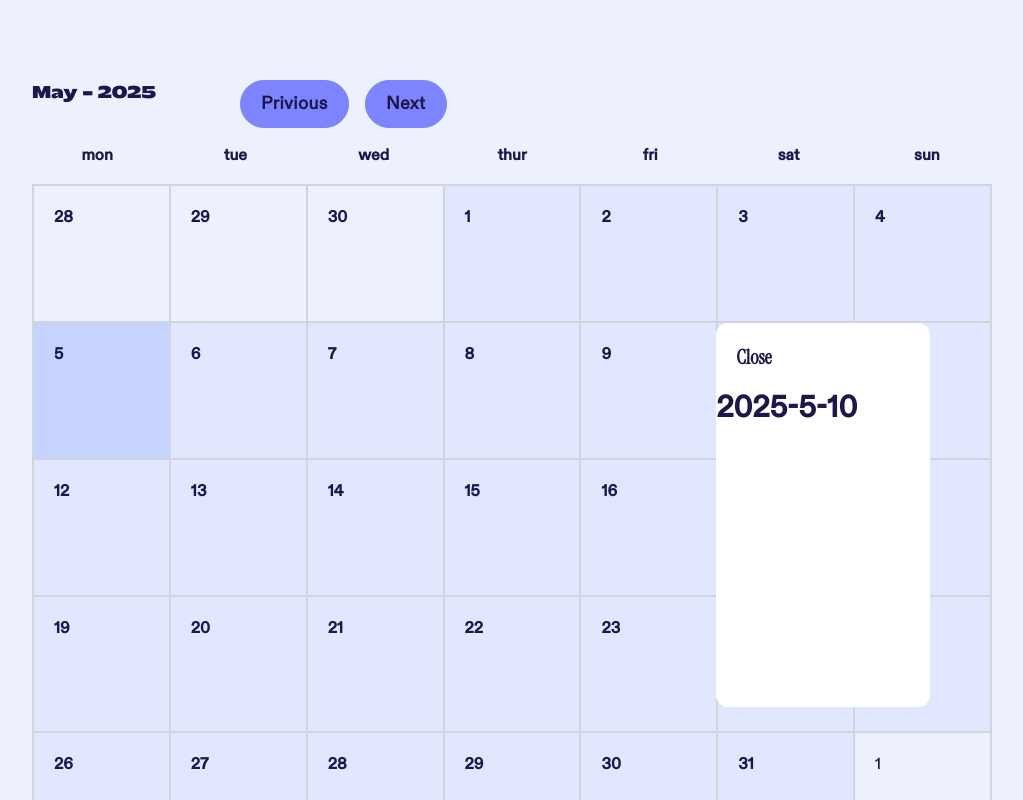
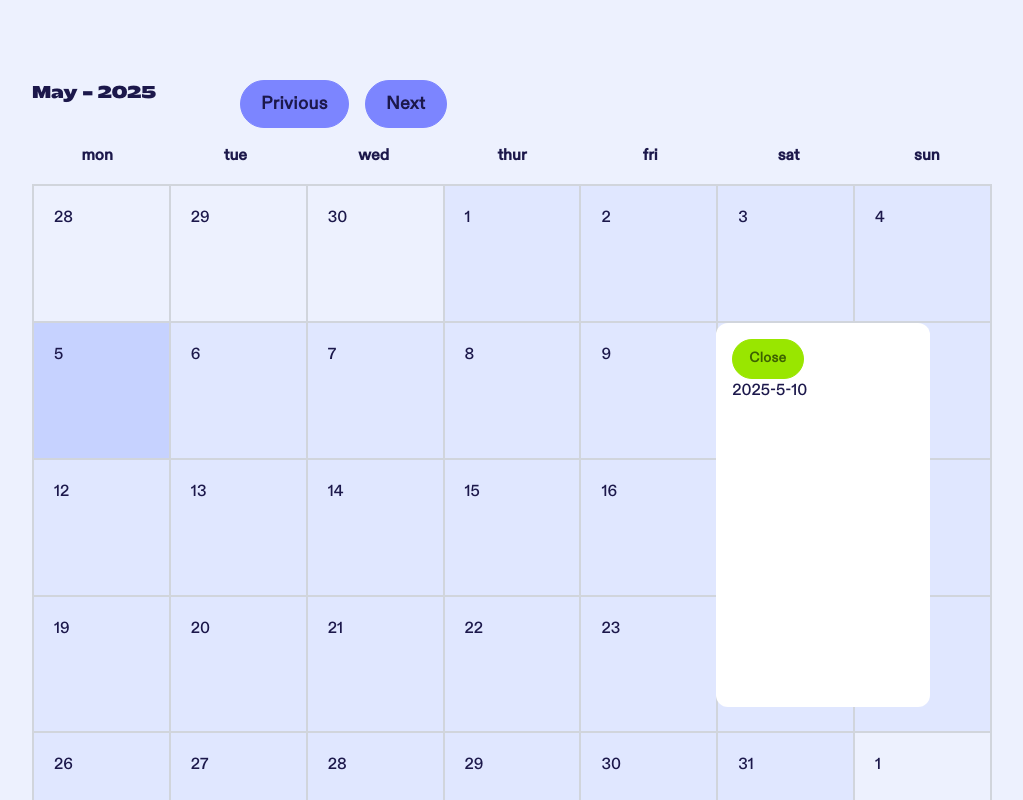
Before and after one commit to Hampus2001/mera, a Next.js app in the folder frontend/: page /schedulePage in a window 1280 px wide. Both pictures are taken after a click on the button "10". Shown: the top 800 px of the page, without its empty margins (128-1151 px from the left). Built offline with nearby package versions, Linux system fonts and the light colour scheme; no server answers.

Commit message:
Holidays

```diff
--- a/frontend/components/Calendar.js
+++ b/frontend/components/Calendar.js
@@ -3,6 +3,21 @@
 import { useEffect, useRef, useState } from "react";
 
 export default function Calendar() {
+  //Get "röda dagar"
+  const [redDays, setRedDays] = useState();
+  const [activeRedDays, setActiveRedDays] = useState([]);
+  async function getRedDays() {
+    const response = await fetch(
+      `https://date.nager.at/api/v3/PublicHolidays/2025/SE`
+    );
+    const data = await response.json();
+    setRedDays(data);
+  }
+  useEffect(() => {
+    getRedDays();
+  }, []);
+
+  //states
   const todaysDate = new Date();
   const todaysMonth = todaysDate.getMonth();
   const todaysYear = todaysDate.getFullYear();
@@ -14,9 +29,7 @@ export default function Calendar() {
   const [monthString, setMonthString] = useState("");
 
   //Get x and y coordinates for modal window
-
   const [position, setPosition] = useState({ x: 0, y: 0 });
-
   const getCoordinates = (e) => {
     const rect = e.target.getBoundingClientRect();
     setPosition({
@@ -24,10 +37,6 @@ export default function Calendar() {
       y: rect.top + window.scrollY,
     });
   };
-
-  useEffect(() => {
-    console.log(position);
-  }, [position]);
 
   function getDaysInCurrentMonth() {
     convertMonthToString();
@@ -54,6 +63,33 @@ export default function Calendar() {
     const lastDayOfCurrentMonth = new Date(currentYear, currentMonth + 1, 0);
     const daysInMonth = lastDayOfCurrentMonth.getDate();
 
+    //Get red days from that month
+    setActiveRedDays([]);
+    let activeMonth = 0;
+    if (currentMonth.length == 0) {
+      activeMonth = 0 + currentMonth;
+    } else if (currentMonth.length > 0) {
+      activeMonth = currentMonth;
+    }
+
+    if (redDays) {
+      for (let i = 0; i < redDays.length; i++) {
+        if (redDays[i].date.includes(currentYear + "-" + (activeMonth + 1))) {
+          setActiveRedDays([...activeRedDays, redDays[i]]);
+        }
+      }
+    }
+    if (redDays) {
+      console.log(
+        "röda dagar denna månad",
+        activeRedDays,
+        "includes",
+        currentYear + "-" + 0 + (currentMonth + 1),
+        "date",
+        redDays[1].date
+      );
+    }
+
     // Fill in days from the previous month
     for (
       let i = daysInPreviousMonth - daysFromPreviousMonth + 1;
@@ -76,7 +112,7 @@ export default function Calendar() {
           key={`prev-${i}`}
           className="flex hover:cursor-pointer flex-col p-5 border-b-2 border-l-2 border-gray-300 w-1/7 aspect-square bg-base-100 text-base-content "
         >
-          <p className=" font-extrabold">{i}</p>
+          <p>{i}</p>
         </button>
       );
     }
@@ -97,7 +133,8 @@ export default function Calendar() {
           key={`current-${i}`}
           className={`flex hover:cursor-pointer flex-col p-5  border-b-2 border-l-2 border-gray-300 w-1/7 aspect-square  ${currentDayStyle} text-base-content `}
         >
-          <p className=" font-extrabold">{i}</p>
+          <p>{i}</p>
+          <p></p>
         </button>
       );
     }
@@ -229,16 +266,16 @@ export default function Calendar() {
       </div>
       {showModal && (
         <div
-          className={`absolute bg-white w-1/6 rounded-xl h-96`}
+          className={`absolute bg-white w-1/6 p-4 gap-4 rounded-xl h-96`}
           style={{ top: position.y, left: position.x }}
         >
           <button
-            className="flex p-5 text-xl font-bold text-center hover:cursor-pointer"
+            className="btn btn-app btn-accent"
             onClick={() => setShowModal(false)}
           >
             Close
           </button>
-          <p className="text-3xl font-bold">{selectedDate}</p>
+          <p>{selectedDate}</p>
         </div>
       )}
     </>
```
